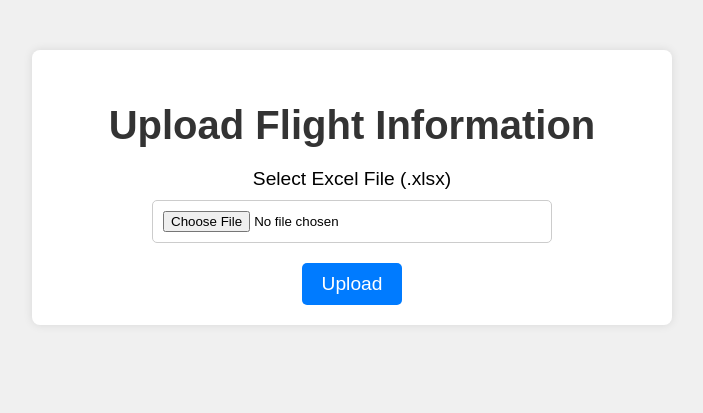
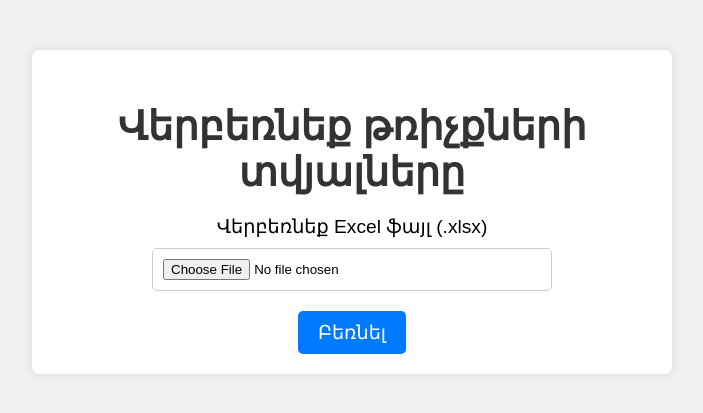
Before and after one commit to Styop9796/EKENG, a Django app: page /load/ in a window 1280 px wide. Shown: the top 413 px of the page, without its empty margins (288-991 px from the left). Run offline with Django 5.2, Linux system fonts and the light colour scheme.

Commit message:
upload page armenian

```diff
--- a/models/templates/upload_template.html
+++ b/models/templates/upload_template.html
@@ -3,7 +3,7 @@
 <head>
     <meta charset="UTF-8">
     <meta name="viewport" content="width=device-width, initial-scale=1.0">
-    <title>Upload Flight Information</title>
+    <title>Տվյալների ներբեռնում</title>
     <style>
         body {
             background-color: #f0f0f0;
@@ -68,7 +68,7 @@
 </head>
 <body>
     <div class="container">
-        <h2>Upload Flight Information</h2>
+        <h2>Վերբեռնեք թռիչքների տվյալները</h2>
 
         <div class="message">
             {% if message %}
@@ -81,9 +81,9 @@
 
         <form id="uploadForm" method="post" enctype="multipart/form-data" onsubmit="return validateForm()">
             {% csrf_token %}
-            <label for="excelFile">Select Excel File (.xlsx)</label>
+            <label for="excelFile">Վերբեռնեք Excel ֆայլ (.xlsx)</label>
             <input type="file" id="excelFile" name="excelFile" accept=".xlsx">
-            <button type="submit">Upload</button>
+            <button type="submit">Բեռնել</button>
         </form>
     </div>
 
@@ -92,13 +92,13 @@
             var fileInput = document.getElementById('excelFile');
             var file = fileInput.files[0];
             if (!file) {
-                alert('Please select a file to upload.');
+                alert('Խնդրում ենք բեռնել ֆայլ.');
                 return false; // Prevent form submission
             }
             var fileName = file.name;
             var fileExt = fileName.split('.').pop();
             if (fileExt.toLowerCase() !== 'xlsx') {
-                alert('Please upload .xlsx file.');
+                alert('Խնդրում ենք բեռնել .xlsx ֆայլ.');
                 return false; // Prevent form submission
             }
             return true; // Allow form submission
```
